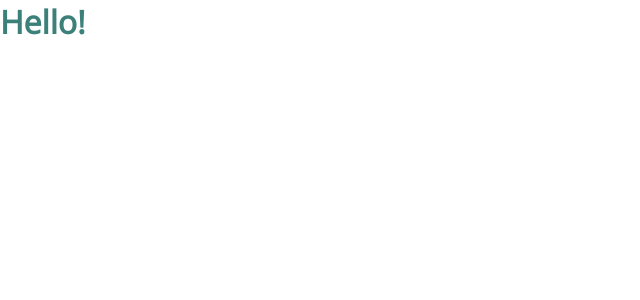
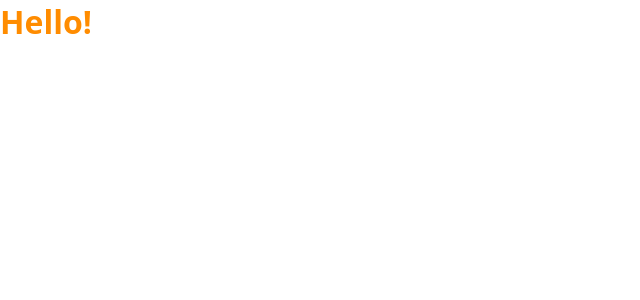
Before and after one commit to Abubjazov/SmartCalc, a React (Create React App) app: page / in a window 1280 px wide. Shown: the top 300 px of the page, without its empty margins (0-640 px from the left). Built offline with nearby package versions, Linux system fonts and the light colour scheme; a web font is replaced by a local one.

Commit message:
Project setup

```diff
--- a/package.json
+++ b/package.json
@@ -12,6 +12,7 @@
     "@types/react-dom": "^18.0.1",
     "react": "^18.0.0",
     "react-dom": "^18.0.0",
+    "react-router-dom": "^6.3.0",
     "react-scripts": "5.0.1",
     "sass": "^1.50.1",
     "typescript": "^4.6.3"
--- a/src/_variables.scss
+++ b/src/_variables.scss
@@ -1,3 +1,4 @@
-$main-color: #3b8079;
+$main-color: #ff8c00;
 $black: #000;
 $white: #fff;
+$grey: #696969;
--- a/src/index.scss
+++ b/src/index.scss
@@ -1,4 +1,5 @@
-@import url('https://fonts.googleapis.com/css2?family=Open+Sans:wght@300&display=swap');
+@import url('https://static.qiwi.com/fonts/museo-sans/v2/300_normal.woff2');
+@import url('https://static.qiwi.com/fonts/museo-sans/v2/700_normal.woff2');
 @import './variables';
 
 * {
--- a/src/index.tsx
+++ b/src/index.tsx
@@ -1,7 +1,7 @@
 import React from 'react'
 import ReactDOM from 'react-dom/client'
 
-import { App } from './App/App'
+import { App } from './components/App/App'
 
 import './index.scss'
 
```
Also changed, not shown: src/components/App/App.tsx (renamed from src/App/App.tsx), 1 other file (tests, documents, lock files or other folders).
